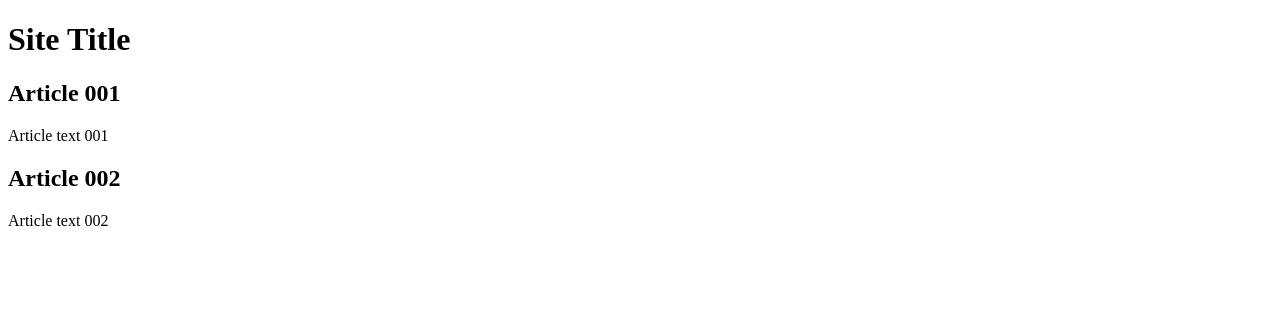
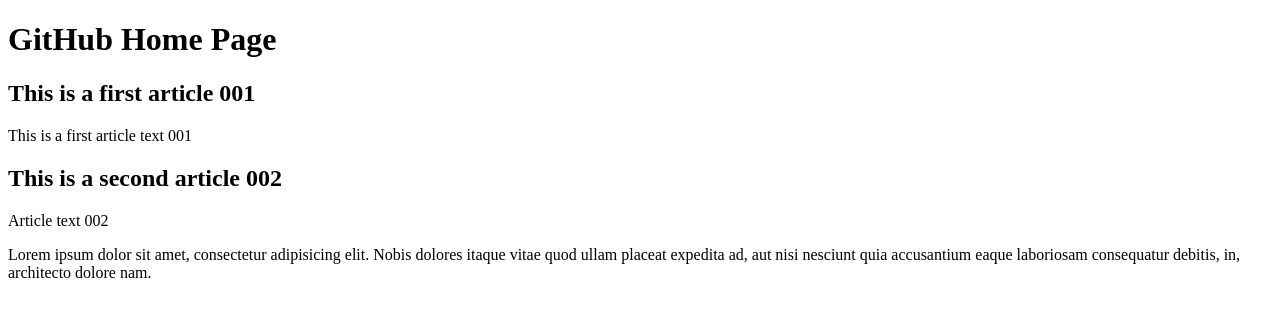
Before and after one commit to dvigario/github-home-page, a plain HTML site: page index.html in a window 1280 px wide. Drawn offline with Linux system fonts and the light colour scheme.

Commit message:
Adding the first contents
Adding the first contents

```diff
--- a/index.html
+++ b/index.html
@@ -3,19 +3,20 @@
 <head>
     <meta charset="UTF-8">
     <meta name="viewport" content="width=device-width, initial-scale=1.0">
-    <title>Site Title</title>
+    <title>GitHub Home</title>
 </head>
 <body>
     <main>
         <header>
-            <h1>Site Title</h1>
+            <h1>GitHub Home Page</h1>
             <article>
-                <h2>Article 001</h2>
-                <p>Article text 001</p>
+                <h2>This is a first article 001</h2>
+                <p>This is a first article text 001</p>
             </article>
             <article>
-                <h2>Article 002</h2>
+                <h2>This is a second article 002</h2>
                 <p>Article text 002</p>
+                <p>Lorem ipsum dolor sit amet, consectetur adipisicing elit. Nobis dolores itaque vitae quod ullam placeat expedita ad, aut nisi nesciunt quia accusantium eaque laboriosam consequatur debitis, in, architecto dolore nam.</p>
             </article>
         </header>
     </main>
```
